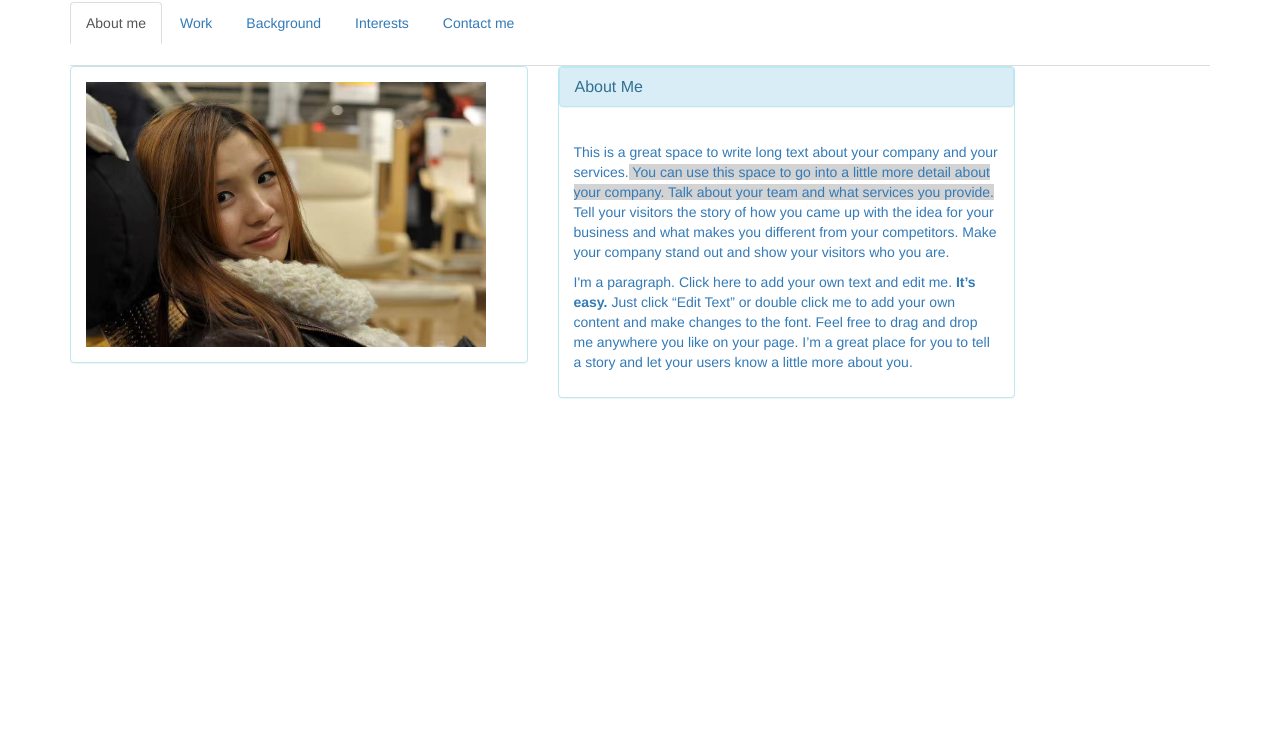
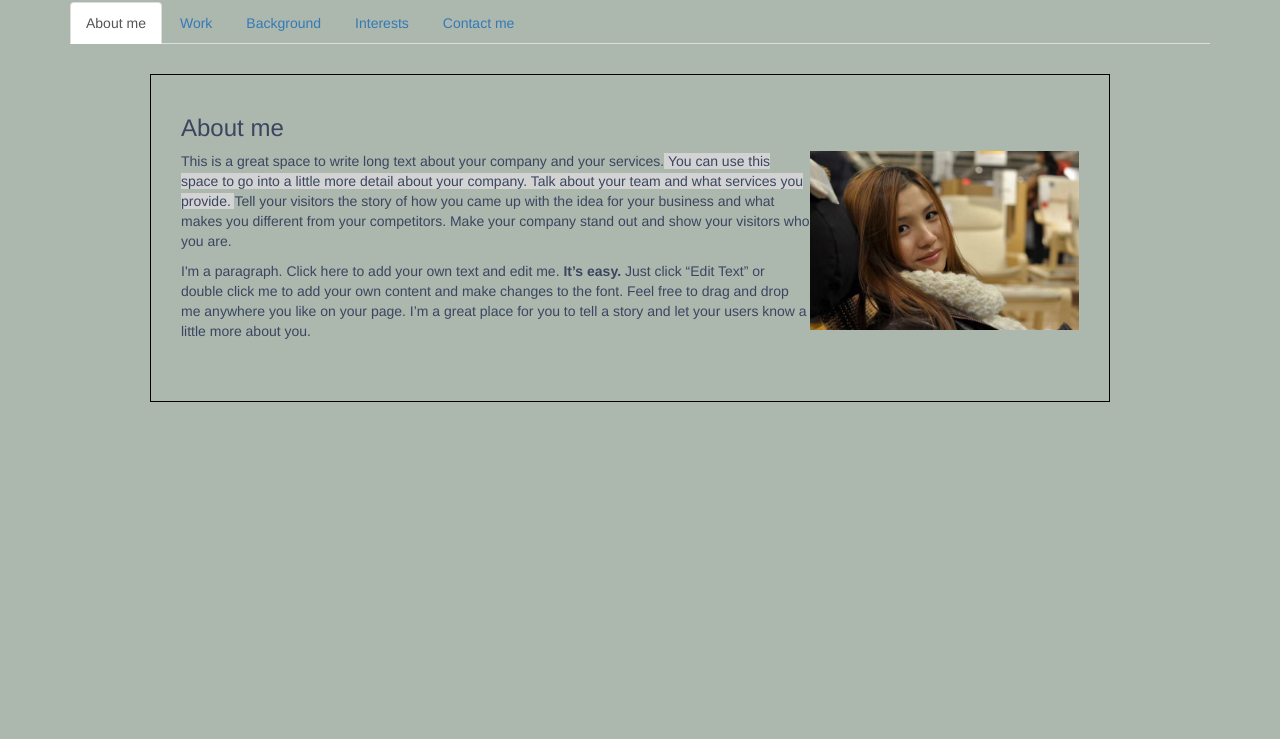
Before and after one commit to kuangwei8/portfolio, a plain HTML site: page index.html in a window 1280 px wide. Shown: the part 61-800 px from the top of the page. Drawn offline with Linux system fonts and the light colour scheme.

Commit message:
Added background color, boxes to about me and interests.

```diff
--- a/css/styles.css
+++ b/css/styles.css
@@ -2,11 +2,48 @@ h2 {
   text-align: center;
 }
 
-img {
-  width:400px
+body {
+  background:  #acb7ae;
+  color: #3a4660
+
 }
 
 p span {
   background-color: lightgrey;
+}
 
+.about {
+  /* top: 50px;
+  overflow: auto; */
+  border: 1px solid black;
+  margin-top: 30px;
+  margin-bottom: 30px;
+  margin-right: 100px;
+  margin-left: 80px;
+  padding-top: 20px;
+  padding-right: 30px;
+  padding-bottom: 50px;
+  padding-left: 30px;
 }
+
+.img1 {
+  width : 30%;
+  float: right;
+}
+
+.interests {
+  border: 1px solid black;
+  margin-top: 30px;
+  margin-bottom: 100px;
+  margin-right: 150px;
+  margin-left: 80px;
+  padding-top: 20px;
+  padding-right: 30px;
+  padding-bottom: 50px;
+  padding-left: 80px;
+}
+
+.img2 {
+  width: 40%;
+  float: right;
+}
--- a/index.html
+++ b/index.html
@@ -15,36 +15,24 @@
         <li role="presentation"><a href="my-work.html">Work</a></li>
         <li role="presentation"><a href="background.html">Background</a></li>
         <li role="presentation"><a href="interests.html">Interests</a></li>
-        <li role="presentation"><a href="contact-me.html">Contact me<a/></li>
+        <li role="presentation"><a href="contact-me.html">Contact me</a></li>
       </ul>
-
-      <div class="row">
-
-        <div class="col-md-5">
-          <div class="panel panel-info">
-            <div class="panel-body">
-              <img src="img/wei.jpeg" alt="picture of Wei">
-              </div>
-            </div>
-        </div>
 
 
 
-        <div class="col-md-5">
-          <div class="panel panel-info">
-            <div class="panel panel-heading">
-              <h3 class="panel-title">About Me</h3>
-            </div>
 
-            <div class="panel-body">
+    <div class="about">
 
-              <p>This is a great space to write long text about your company and your services.<span> You can use this space to go into a little more detail about your company. Talk about your team and what services you provide. </span> Tell your visitors the story of how you came up with the idea for your business and what makes you different from your competitors. Make your company stand out and show your visitors who you are.</p>
-              <p>I'm a paragraph. Click here to add your own text and edit me. <strong>It’s easy.</strong> Just click “Edit Text” or double click me to add your own content and make changes to the font. Feel free to drag and drop me anywhere you like on your page. I’m a great place for you to tell a story and let your users know a little more about you.</p>
+      <h3>About me</h3>
 
-            </div>
-          </div>
-        </div>
-      </div>
+      <p><img class="img1" src="img/wei.jpeg" alt="picture of Wei">This is a great space to write long text about your company and your services.<span> You can use this space to go into a little more detail about your company. Talk about your team and what services you provide. </span> Tell your visitors the story of how you came up with the idea for your business and what makes you different from your competitors. Make your company stand out and show your visitors who you are.</p>
+
+      <p>I'm a paragraph. Click here to add your own text and edit me. <strong>It’s easy.</strong> Just click “Edit Text” or double click me to add your own content and make changes to the font. Feel free to drag and drop me anywhere you like on your page. I’m a great place for you to tell a story and let your users know a little more about you.</p>
+
+
+    </div>
+
+
 
     </div>
 
```
Also changed, not shown: background.html (+1 -1 lines), contact-me.html (+2 -1 lines), interests.html (+6 -2 lines), my-work.html (+2 -1 lines), img/background-img.jpg (added), img/outdoor.jpg (added), img/square.jpeg (added).
